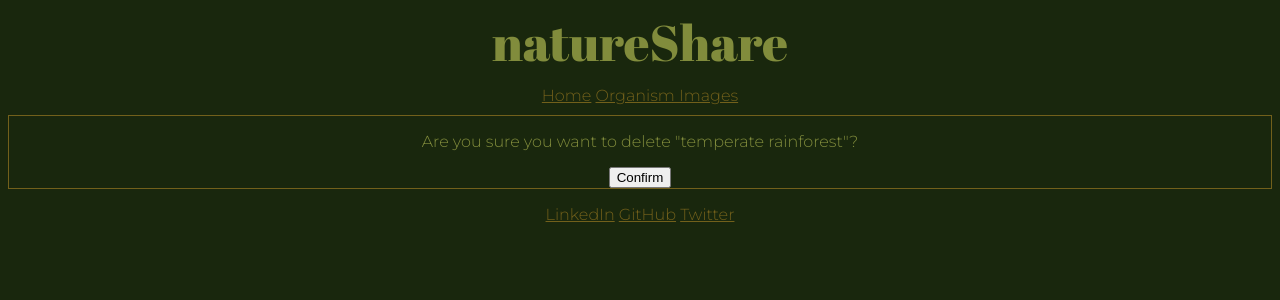
After one commit to jpchato/nature-share, a Django app: page /20/delete in a window 1280 px wide. The commit adds this page. Shown: the top 300 px of the page. Run offline with Django 3.2, Linux system fonts and the light colour scheme; data comes from the database, SQL or seed files in the repository; both versions use the stored data as it was after the commit.

Commit message:
added ability to delete organisms

```diff
--- a/natureShare/natureShareApp/urls.py
+++ b/natureShare/natureShareApp/urls.py
@@ -13,6 +13,7 @@ urlpatterns = [
     # https://learndjango.com/tutorials/django-search-tutorial
     path('search/', SearchResultsView.as_view(), name='search_results'),
     path('<pk>/update', OrganismUpdate.as_view()),
+    path('<pk>/delete', OrganismDelete.as_view())
 
 
 ]
--- a/natureShare/natureShareApp/views.py
+++ b/natureShare/natureShareApp/views.py
@@ -6,7 +6,7 @@ from django.views.generic import TemplateView, ListView
 from django.views.generic.detail import DetailView
 from django.views import generic
 from django.db.models import Q
-from django.views.generic.edit import UpdateView
+from django.views.generic.edit import UpdateView, DeleteView
 
 
 # Create your views here.
@@ -50,12 +50,7 @@ class OrganismUpdate(UpdateView):
     template_name_suffix = '_update_form'
     success_url ="/organism_images"
 
+class OrganismDelete(DeleteView):
+    model = Organism
 
-# def detail(request, id):
-#     organism = Organism.objects.get(id = id)
-#     if request.method == 'GET':
-#         return render(request, 'natureShareApp/organism_detail.html', {'organism' : organism})
-#     elif request.method == 'POST':
-#         organism.name = request.POST['name']
-#         organism.save()
-#         return redirect('update_organism', organism.id)
+    success_url = '/organism_images'
--- /dev/null
+++ b/natureShare/templates/natureShareApp/organism_confirm_delete.html
@@ -0,0 +1,24 @@
+{% extends 'base.html' %}
+
+{% block content %}
+{% load static %}
+
+<head>
+    <style>
+        form {
+            text-align: center;
+            border: #72601b 1px solid;
+        }
+    </style>
+</head>
+
+<link rel="stylesheet" type="text/css" href="{% static 'natureShareApp/images_style.css' %}">
+
+
+<form method="post">{% csrf_token %}
+    <p>Are you sure you want to delete "{{ object }}"?</p>
+    <input type="submit" value="Confirm">
+</form>
+
+
+{%endblock%}
--- a/natureShare/templates/natureShareApp/organism_detail.html
+++ b/natureShare/templates/natureShareApp/organism_detail.html
@@ -49,7 +49,8 @@
     <p>weather: {{ organism.weather }}</p>
     <p>date: {{ organism.date }}</p>
     <p>Latitude and Longitude: {{ organism.location }}</p>
-    <a href="http://127.0.0.1:8000/{{organism.id}}/update">Edit Organism</a>
+    <a href="http://127.0.0.1:8000/{{organism.id}}/update">Edit Organism</a><br>
+    <a href="http://127.0.0.1:8000/{{organism.id}}/delete">Delete Organism</a>
 </div>
 </section>
 
```
Also changed, not shown: natureShare/db.sqlite3.
